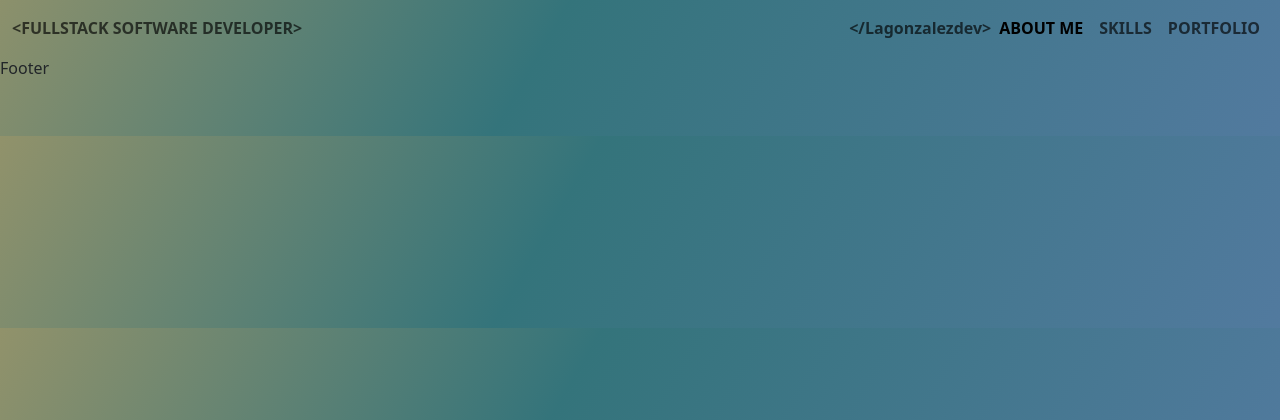
After one commit to lagonzalezdev/django_project, a Django app: template portfolio_lagonzalez/templates/layout.html in a window 1280 px wide. The commit adds this page. Shown: the top 420 px of the page. Run offline with Django 4.2, Linux system fonts and the light colour scheme; the template is opened without the code that fills it, so the values that code supplies are empty.

Commit message:
add static - main

```diff
--- /dev/null
+++ b/portfolio_lagonzalez/static/main.css
@@ -0,0 +1,17 @@
+body {
+    background: linear-gradient(300deg,#5c7cab,#34747b,#d8a95e,#2488a4);
+    background-size: 240% 240%;
+    animation: gradient-animation 24s ease infinite;
+  }
+
+  @keyframes gradient-animation {
+    0% {
+      background-position: 0% 50%;
+    }
+    50% {
+      background-position: 100% 50%;
+    }
+    100% {
+      background-position: 0% 50%;
+    }
+  }
--- /dev/null
+++ b/portfolio_lagonzalez/templates/layout.html
@@ -0,0 +1,25 @@
+{% load static %}
+
+<!DOCTYPE html>
+<html lang="en">
+    <head>
+        <meta charset="UTF-8">
+        <meta http-equiv="X-UA-Compatible" content="IE=edge">
+        <meta name="viewport" content="width=device-width, initial-scale=1.0">
+        <title>LaGonzalezDev.portfolio</title>
+        <link href="https://cdn.jsdelivr.net/npm/bootstrap@5.3.0-alpha1/dist/css/bootstrap.min.css"
+            rel="stylesheet" integrity="sha384-GLhlTQ8iRABdZLl6O3oVMWSktQOp6b7In1Zl3/Jr59b6EGGoI1aFkw7cmDA6j6gD" crossorigin="anonymous">
+        <link rel="stylesheet" href="{% static 'main.css' %}">
+    </head>
+    <body>
+        {% include 'partials/navbar.html'%}
+        <script src="https://cdn.jsdelivr.net/npm/bootstrap@5.3.0-alpha1/dist/js/bootstrap.bundle.min.js"
+        integrity="sha384-w76AqPfDkMBDXo30jS1Sgez6pr3x5MlQ1ZAGC+nuZB+EYdgRZgiwxhTBTkF7CXvN" crossorigin="anonymous"></script>
+        <div class "gradient-background"></div>
+        {% block content %}
+        {% endblock %}
+
+        <footer>Footer</footer>
+
+    </body>
+    </html>
--- /dev/null
+++ b/portfolio_lagonzalez/templates/partials/navbar.html
@@ -0,0 +1,27 @@
+<nav class="navbar navbar-expand-lg">
+    <div class="container-fluid">
+        <span class="navbar-text fw-bold">
+            &lt;FULLSTACK SOFTWARE DEVELOPER&gt;
+        </span>
+        <a class="navbar-brand" href="#"><Navbar w/ text></a>
+        <button class="navbar-toggler" type="button" data-bs-toggle="collapse" data-bs-target="#navbarText" aria-controls="navbarText" aria-expanded="false" aria-label="Toggle navigation">
+            <span class="navbar-toggler-icon"></span>
+        </button>
+    <div class="collapse navbar-collapse" id="navbarText">
+        <ul class="navbar-nav ms-auto mb-2 mb-lg-0">
+            <span class="navbar-text fw-bold">
+                &lt;/Lagonzalezdev&gt;
+            </span>
+            <li class="nav-item fw-bold">
+            <a class="nav-link active" aria-current="page" href="#">ABOUT ME</a>
+            </li>
+            <li class="nav-item fw-bold">
+            <a class="nav-link" href="#">SKILLS</a>
+            </li>
+            <li class="nav-item fw-bold">
+            <a class="nav-link" href="#">PORTFOLIO</a>
+            </li>
+        </ul>
+    </div>
+    </div>
+</nav>
```
Also changed, not shown: portfolio_lagonzalez/templates/index.html (+13 -1 lines).
